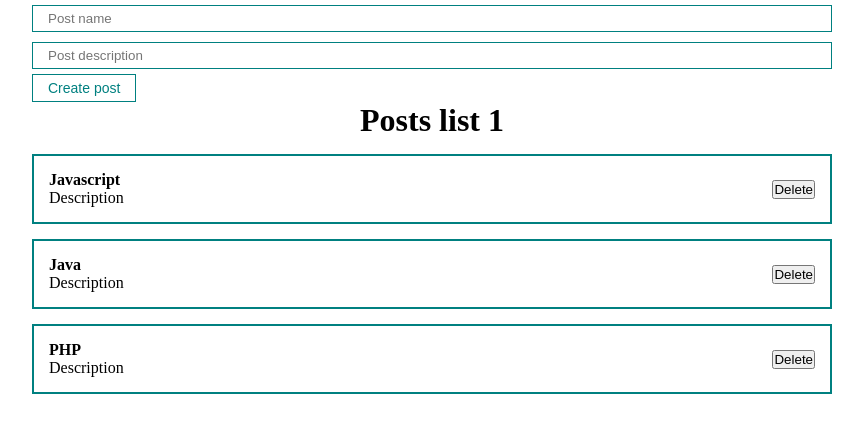
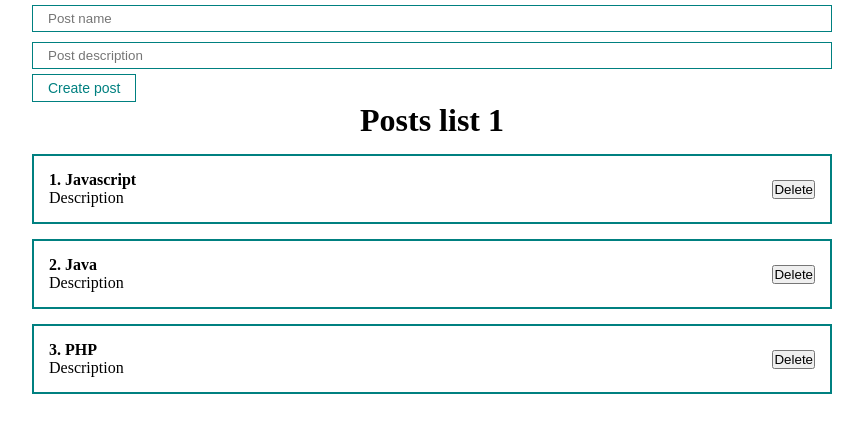
Before and after one commit to ValeriyaKozlova/react-refresher-course, a React (Create React App) app: page / in a window 1280 px wide. Shown: the top 432 px of the page, without its empty margins (208-1071 px from the left). Built offline with nearby package versions, Linux system fonts and the light colour scheme.

Commit message:
controlled and uncontrolled inputs

```diff
--- a/src/App.js
+++ b/src/App.js
@@ -5,18 +5,26 @@ import MyInput from './components/UI/input/MyInput'
 import './styles/App.css'
 
 function App() {
-  const [posts, setPost] = useState([
+  const [posts, setPosts] = useState([
     { id: 1, title: 'Javascript', body: 'Description' },
     { id: 2, title: 'Java', body: 'Description' },
     { id: 3, title: 'PHP', body: 'Description' }
   ])
 
+  const [post, setPost] = useState({ title: '', body: '' })
+
+  const addNewPost = (e) => {
+    e.preventDefault()
+    setPosts([...posts, { ...post, id: Date.now, }])
+    setPost({ title: '', body: '' })
+  }
+
   return (
     <div className="App">
       <form>
-        <MyInput type="text" placeholder="Post name" />
-        <MyInput type="text" placeholder="Post description" />
-        <MyButton disabled >Create post</MyButton>
+        <MyInput value={post.title} onChange={e => setPost({ ...post, title: e.target.value })} type="text" placeholder="Post name" />
+        <MyInput value={post.body} onChange={e => setPost({ ...post, body: e.target.value })} type="text" placeholder="Post description" />
+        <MyButton onClick={addNewPost} >Create post</MyButton>
       </form>
       <PostList posts={posts} title="Posts list 1" />
     </div>
--- a/src/components/PostItem.jsx
+++ b/src/components/PostItem.jsx
@@ -1,11 +1,12 @@
 import React from 'react'
 
 export default function PostItem(props) {
-  const { id, title, body } = props.post
+  const { id, title, body, number } = props.post
+
   return (
     <div className="post" >
       <div className="post__content">
-        <strong id={id} >{title}</strong>
+        <strong id={id}>{props.number}. {title}</strong>
         <div>
           {body}
         </div>
--- a/src/components/PostList.jsx
+++ b/src/components/PostList.jsx
@@ -8,8 +8,8 @@ export default function PostList({ posts, title }) {
         style={{ textAlign: 'center' }}>
         {title}
       </h1>
-      {posts.map(post => {
-        return <PostItem post={post} key={post.id} />
+      {posts.map((post, index) => {
+        return <PostItem number={index + 1} post={post} key={post.id} />
       })}
     </div>
   )
--- a/src/components/UI/input/MyInput.jsx
+++ b/src/components/UI/input/MyInput.jsx
@@ -1,11 +1,14 @@
 import React from 'react'
 import classes from './MyInput.module.css'
 
-export default function MyInput(props) {
+const MyInput = React.forwardRef((props, ref) => {
   return (
     <input
       className={classes.MyInput}
+      ref={ref}
       {...props}
     />
   )
-}
+})
+
+export default MyInput
```
